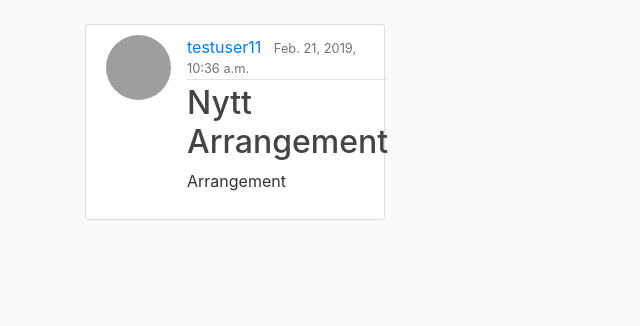
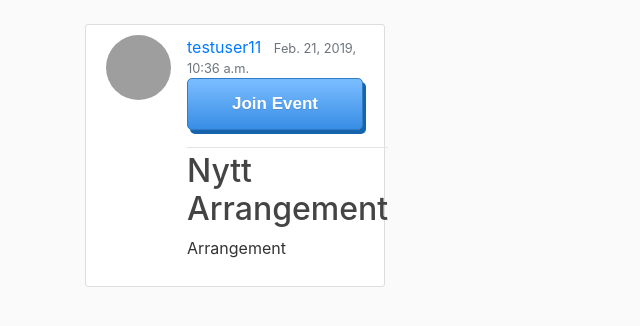
Before and after one commit to vicjor/TDT4140-Eventify, a Django app: page /event/8/ in a window 1280 px wide. Shown: the part 56-382 px from the top of the page, without its empty margins (0-640 px from the left). Run offline with Django 3.2, Linux system fonts and the light colour scheme; the first user in the database is signed in; data comes from the database, SQL or seed files in the repository; some libraries are stand-ins or nearby versions; grey boxes are pictures that could not be loaded.

Commit message:
Join and remove functionality

```diff
--- a/eventify/event/templates/event/event_detail.html
+++ b/eventify/event/templates/event/event_detail.html
@@ -11,7 +11,28 @@
                             <a class="btn btn-seconday btn-sm mt-1 mb-1" href="{% url 'event-update' object.id %}">Update</a>
                             <a class="btn btn-danger btn-sm mt-1 mb-1" href="{% url 'event-delete' object.id %}">Delete</a>
                         </div>
+                    {% else %}
+                        {% if user.is_authenticated %}
+                            {% if user.id in object.attendees %}
+                                <div>
+                                    <form method="POST" action="{% url 'event-remove' %}">
+                                        {% csrf_token %}
+                                        <input type="hidden" name="event-id" value="{{ object.id }}">
+                                        <input class="myButton" type="submit" value="Sign Off Event"/>
+                                    </form>
+                                </div>
+                            {% else %}
+                                <div>
+                                    <form method="POST" action="{% url 'event-join' %}">
+                                        {% csrf_token %}
+                                        <input type="hidden" name="event-id" value="{{ object.id }}">
+                                        <input class="myButton" type="submit" value="Join Event"/>
+                                    </form>
+                                </div>
+                            {% endif %}
+                        {% endif %}
                     {% endif %}
+
                 </div>
                 <h2 class="article-title" >{{ object.title }}</h2>
                 <p class="article-content">{{ object.content }}</p>
--- a/eventify/event/views.py
+++ b/eventify/event/views.py
@@ -76,7 +76,10 @@ class EventDeleteView(LoginRequiredMixin, UserPassesTestMixin, DeleteView):
 
 class HtmlRender:
 
+
+
     def home(request):
+
         context = {
             'events': Post.objects.all()
         }
@@ -312,7 +315,7 @@ class EventViews:
 
 
         # send reponse JSON
-        return redirect("event-page", event_id=event.id)
+        return redirect('event-detail', pk=event_id)
 
     @login_required
     def leaveEvent(request):
@@ -321,7 +324,7 @@ class EventViews:
         user = request.user
         event = Post.objects.get(pk=event_id)
 
-        if event.attendees.filter(pk=user.id).first() != None:
+        if event.attendees.filter(pk=user.id).first():
             event.attendees.remove(user)
             response = {
                 'status': 'success',
@@ -335,7 +338,7 @@ class EventViews:
                 'attendance': event.attendees.all().count()
             }
         # send reponse JSON
-        return JsonResponse(response)
+        return redirect('event-detail', pk=event_id)
 
     def search_events(request):
 
--- a/eventify/eventify/urls.py
+++ b/eventify/eventify/urls.py
@@ -38,6 +38,7 @@ urlpatterns = [
     path('events/search/', event_views.EventViews.search_events, name='event-search'),
     path('event/details/', event_views.EventViews.eventDetails, name='event-details'),
     path('event/join/', event_views.EventViews.eventJoin, name='event-join'),
+    path('event/remove/', event_views.EventViews.leaveEvent, name='event-remove'),
     path('login/', auth_views.LoginView.as_view(template_name='users/login.html'), name="login"),
     path('logout/', auth_views.LogoutView.as_view(template_name='users/logout.html'), name="logout"),
     path('', include('event.urls'))
--- a/eventify/users/models.py
+++ b/eventify/users/models.py
@@ -5,6 +5,7 @@ from PIL import Image #Brukes for bildehåndtering / profilbilde
 class Profile(models.Model):
     user = models.OneToOneField(User, on_delete=models.CASCADE) #Er en 1-1 relasjon mellom bruker og profil
     image = models.ImageField(default="default.jpg", upload_to="profile_pics") #Profilbilde til bruker
+
 
     def __str__(self):
         return f'{self.user.username} Profile'
```
Also changed, not shown: eventify/db.sqlite3.
